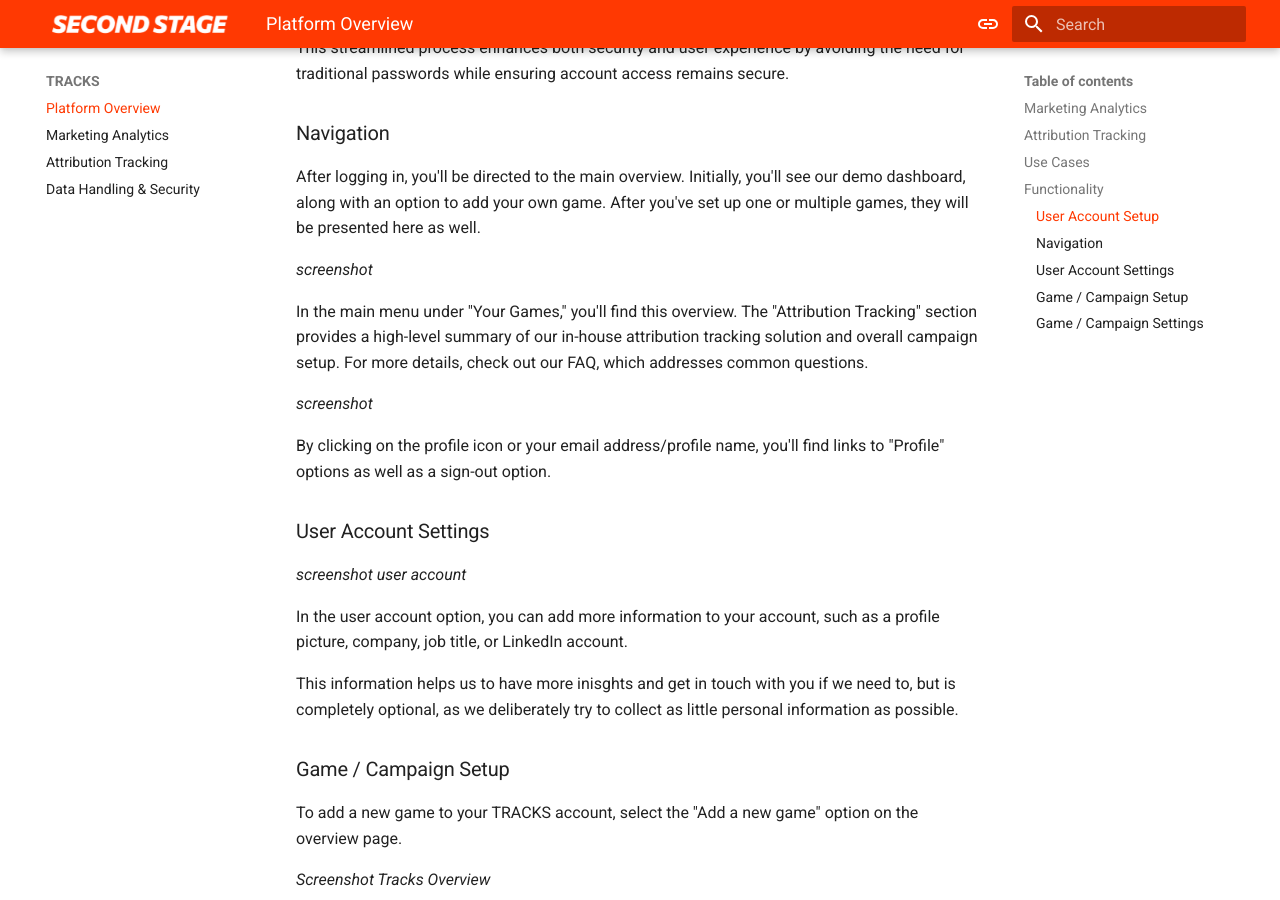
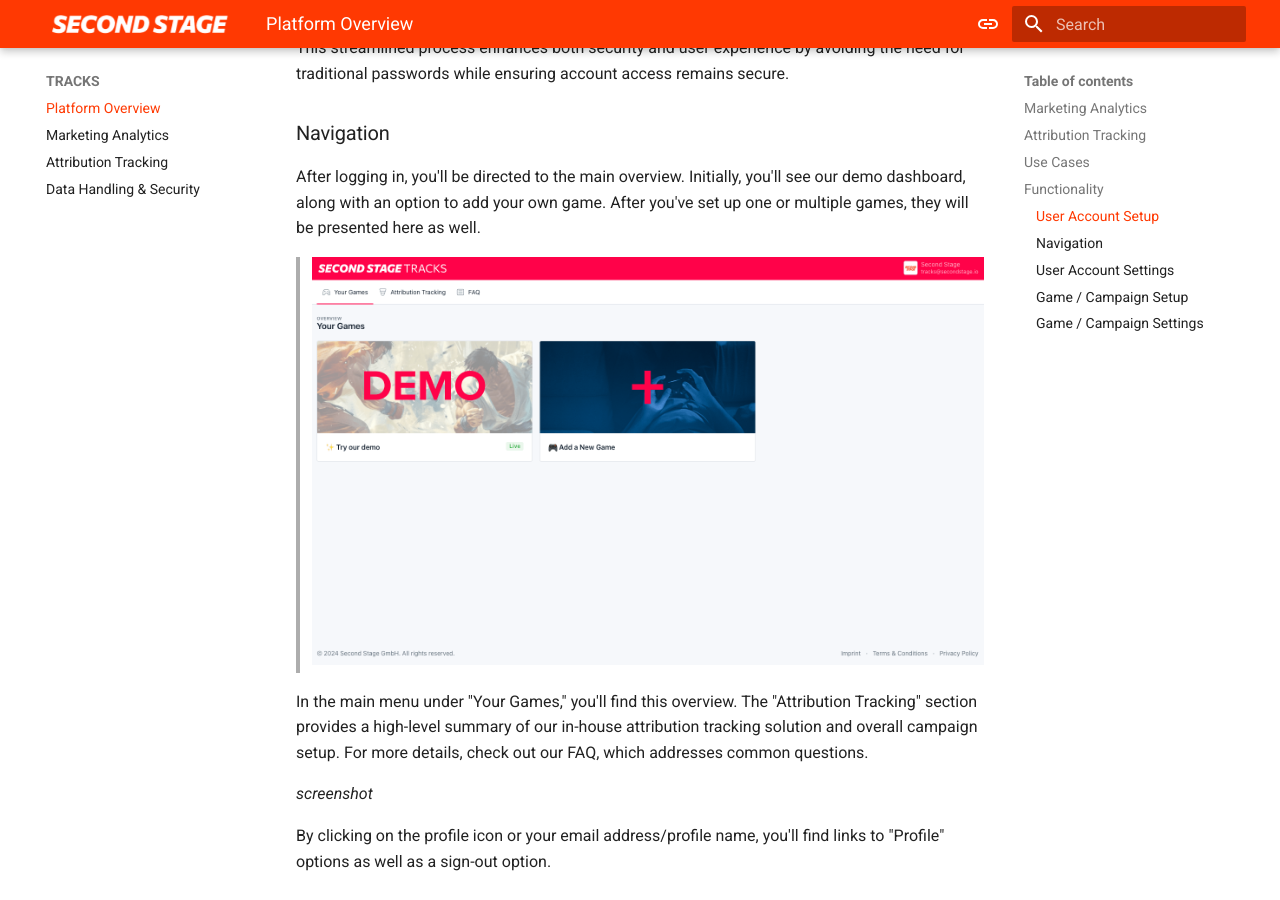
Before and after one commit to secondstage-io/tracks-documentation, an MkDocs documentation site: the page built from docs/tracks/overview.md, in a window 1280 px wide and 900 px high, scrolled down 3379 px. Built offline with MkDocs 1.6.1 and Material for MkDocs 9.7.7, drawn with Linux system fonts in a browser that asks for light colours.

Commit message:
Update overview.md
added overview img

```diff
--- a/docs/tracks/overview.md
+++ b/docs/tracks/overview.md
@@ -84,7 +84,7 @@
 
 After logging in, you'll be directed to the main overview. Initially, you'll see our demo dashboard, along with an option to add your own game. After you've set up one or multiple games, they will be presented here as well.
 
-*screenshot*
+> ![Overview](/assets/overview_home.png "Overview")
 
 In the main menu under "Your Games," you'll find this overview. The "Attribution Tracking" section provides a high-level summary of our in-house attribution tracking solution and overall campaign setup. For more details, check out our FAQ, which addresses common questions.
 
```
